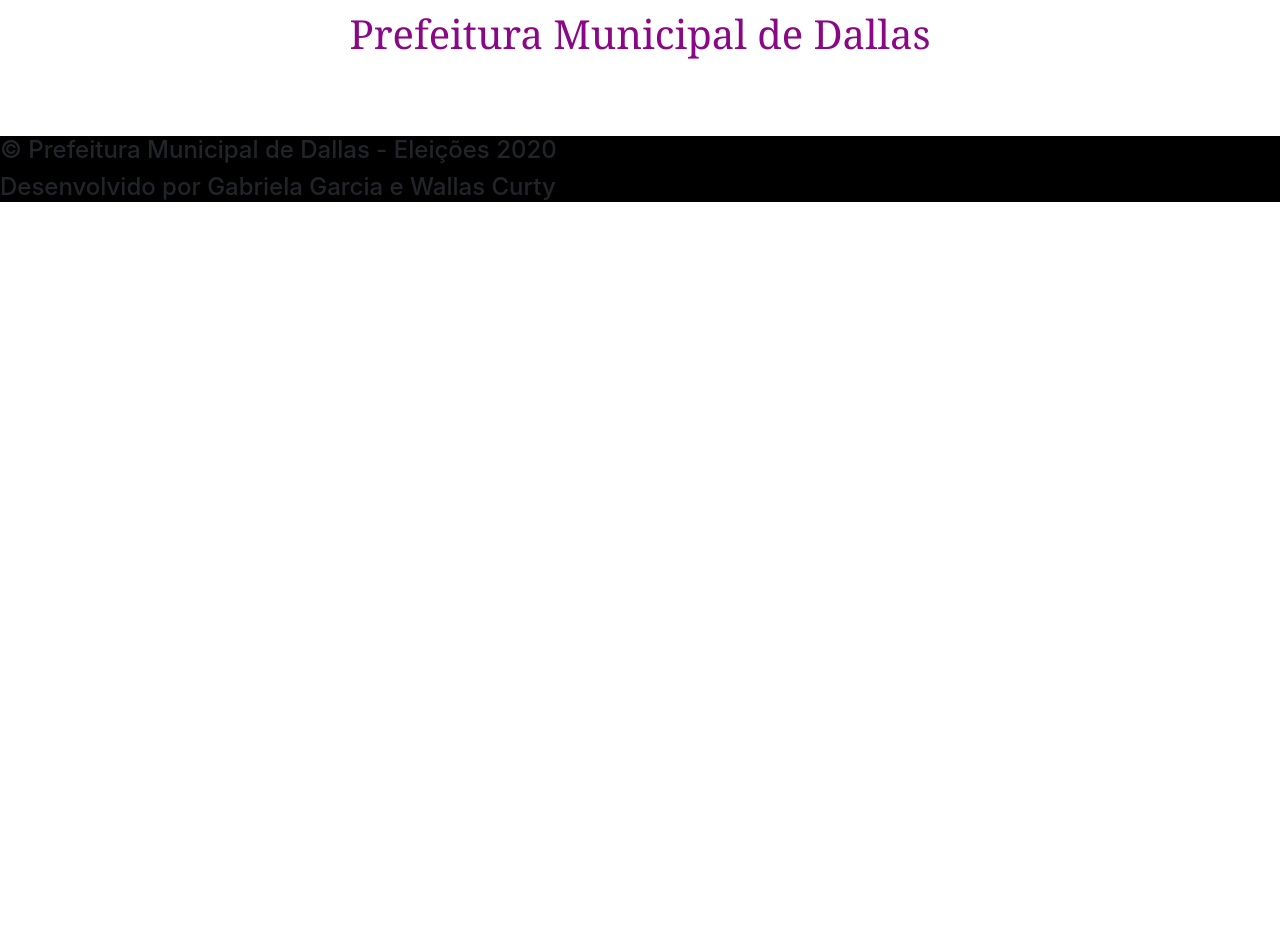
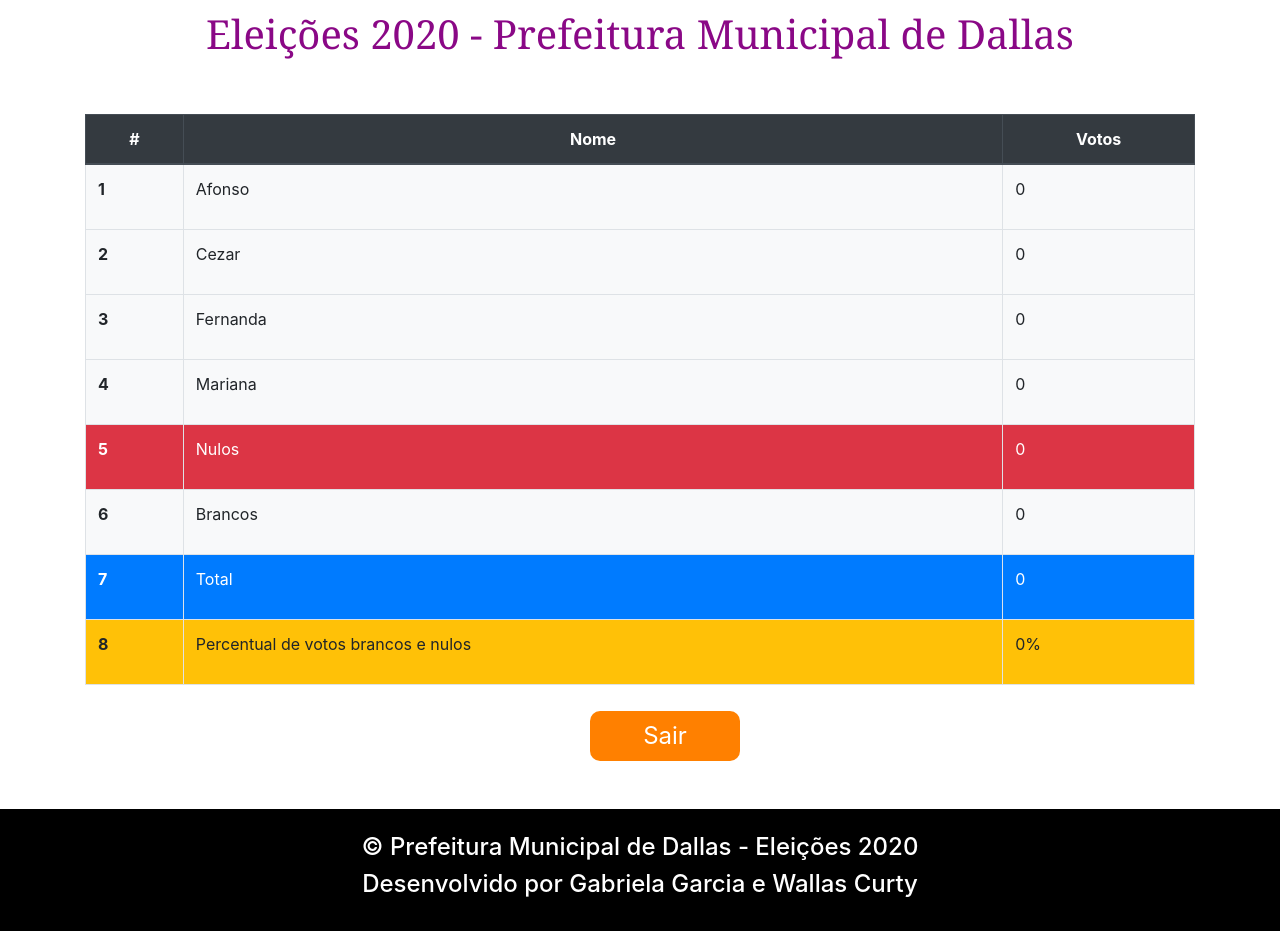
Before and after one commit to gabsgc/projeto-votacao, a plain HTML site: page resultado.html in a window 1280 px wide. Before the commit the page ends 800 px from the top, so only its background shows below. Drawn offline with nearby package versions, Linux system fonts and the light colour scheme.

```diff
--- a/css/style.css
+++ b/css/style.css
@@ -84,16 +84,6 @@ div.teclado button{
     margin: 10px;
 }
 /*Fim da formatação da Urna */
-div.resultados {
-    margin-top: 50px;
-    margin-bottom: 70px;
-}
-
-div.resultados p {
-    font-size: 15pt;
-    text-align: center;
-    font-family: sans-serif;
-}
 
 footer {
     height: 50%;
--- a/js/index.js
+++ b/js/index.js
@@ -32,7 +32,7 @@ function votar(){
 
     if(valorVoto == 1){
         candidato1 = candidato1 + 1
-        alert("O seu voto no candidato Afonso foi computado com sucesso")
+        alert("O seu voto no candidato Afonso foi computado")
     }
     if(valorVoto == 2){
         candidato2 = candidato2 + 1
@@ -60,13 +60,13 @@ function votar(){
 }
  // nulo + branco * 100  / total
 
-function resultado(){
-    document.getElementById("resultado").innerHTML= "O candidato Afonso teve " + candidato1 + " votos";
-    document.getElementById("resultado1").innerHTML= "O candidato César teve " + candidato2 + " votos";
-    document.getElementById("resultado2").innerHTML= "A candidata Fernanda teve " + candidato3 + " votos";
-    document.getElementById("resultado3").innerHTML= "A candidata Mariana teve " + candidato4 + " votos";
-    document.getElementById("resultado4").innerHTML= "O total de votos nulos são " + nulo;
-    document.getElementById("resultado5").innerHTML= "O total de votos brancos são " + branco;
-    document.getElementById("resultado6").innerHTML= "O total de votos são " + totalVotos;
-    document.getElementById("resultado7").innerHTML= "O percentual de votos nulos e brancos é de " + porcentagem + "%";
+function resultado() {
+    document.getElementById("c1").innerHTML = candidato1;
+    document.getElementById("c2").innerHTML = candidato2;
+    document.getElementById("c3").innerHTML = candidato3;
+    document.getElementById("c4").innerHTML = candidato4;
+    document.getElementById("nulo").innerHTML = nulo;
+    document.getElementById("branco").innerHTML = branco;
+    document.getElementById("total").innerHTML = totalVotos;
+    document.getElementById("percentual").innerHTML = porcentagem + "%";
 }
--- a/resultado.html
+++ b/resultado.html
@@ -12,30 +12,78 @@
     <!--Bootstrap-->
     <link rel="stylesheet" href="https://stackpath.bootstrapcdn.com/bootstrap/4.5.0/css/bootstrap.min.css"
         integrity="sha384-9aIt2nRpC12Uk9gS9baDl411NQApFmC26EwAOH8WgZl5MYYxFfc+NcPb1dKGj7Sk" crossorigin="anonymous">
-    <!--Font Awesome-->
-    <link rel="stylesheet" href="https://stackpath.bootstrapcdn.com/font-awesome/4.7.0/css/font-awesome.min.css"
-        integrity="sha384-wvfXpqpZZVQGK6TAh5PVlGOfQNHSoD2xbE+QkPxCAFlNEevoEH3Sl0sibVcOQVnN" crossorigin="anonymous">
-    <link rel="stylesheet" href="css/style.css" type="text/css">
+    <link rel="stylesheet" type="text/css" href="css/style.css">
 </head>
-<body>
+
+<body onload="resultado()">
     <header>
-        <h1>Prefeitura Municipal de Dallas</h1>
+        <h1>Eleições 2020 - Prefeitura Municipal de Dallas</h1>
     </header>
 
-    <div class="container">
-        <div class="resultados">
-            <p id="resultado"></p>
-            <p id="resultado1"></p>
-            <p id="resultado2"></p>
-            <p id="resultado3"></p>
-            <p id="resultado4"></p>
-            <p id="resultado5"></p>
-            <p id="resultado6"></p>
-            <p id="resultado7"></p>
-        </div>
+    <div class="container mt-5">
+        <table class="table table-bordered">
+            <thead class="thead-dark">
+                <tr class="text-center">
+                    <th scope="col">#</th>
+                    <th scope="col">Nome</th>
+                    <th scope="col">Votos</th>
+                </tr>
+            </thead>
+            <tbody>
+                <tr class="bg-light">
+                    <th scope="row">1</th>
+                    <td>Afonso</td>
+                    <td><p id="c1">
+                    </p></td>
+                </tr>
+                <tr class="bg-light">
+                    <th scope="row">2</th>
+                    <td>Cezar</td>
+                    <td><p id="c2"></p></td>
+                </tr>
+                <tr class="bg-light">
+                    <th scope="row">3</th>
+                    <td>Fernanda</td>
+                    <td><p id="c3"></p></td>
+                </tr>
+                <tr class="bg-light">
+                    <th scope="row">4</th>
+                    <td>Mariana</td>
+                    <td><p id="c4"></p></td>
+                </tr>
+                <tr class="bg-danger text-white">
+                    <th scope="row">5</th>
+                    <td>Nulos</td>
+                    <td><p id="nulo"></p></td>
+                </tr>
+                <tr class="bg-light">
+                    <th scope="row">6</th>
+                    <td>Brancos</td>
+                    <td><p id="branco"></p></td>
+                </tr>
+                <tr class="bg-primary text-white">
+                    <th scope="row">7</th>
+                    <td>Total</td>
+                    <td><p id="total"></p></td>
+
+                </tr>
+                <tr class="bg-warning">
+                    <th scope="row">8</th>
+                    <td>Percentual de votos brancos e nulos</td>
+                    <td><p id="percentual"></p></td>
+                </tr>
+            </tbody>
+        </table>
+
     </div>
 
-    <footer>
+
+    <div class="d-flex justify-content-center mb-5">
+        <a href="index.html"><button type="button" class="btn-inicio">Sair</button></a>
+    </div>
+
+
+    <footer class="text-center text-white pb-4 pt-4">
         <h4>&copy Prefeitura Municipal de Dallas - Eleições 2020</h4>
         <h4>Desenvolvido por Gabriela Garcia e Wallas Curty</h4>
     </footer>
@@ -51,4 +99,5 @@
         crossorigin="anonymous"></script>
     <script src="js/index.js" type="text/javascript"></script>
 </body>
+
 </html>
```
Also changed, not shown: index.html (+87 -4 lines).
